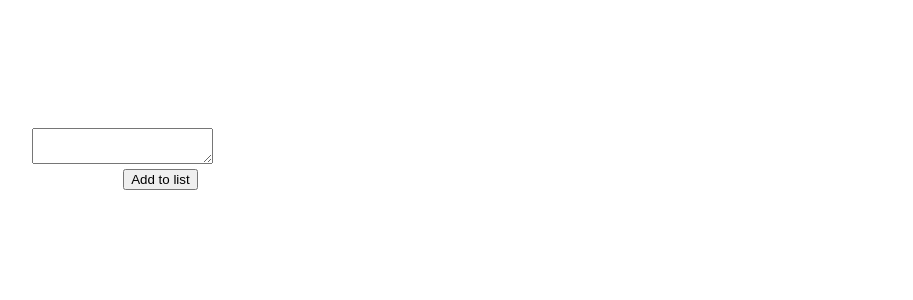
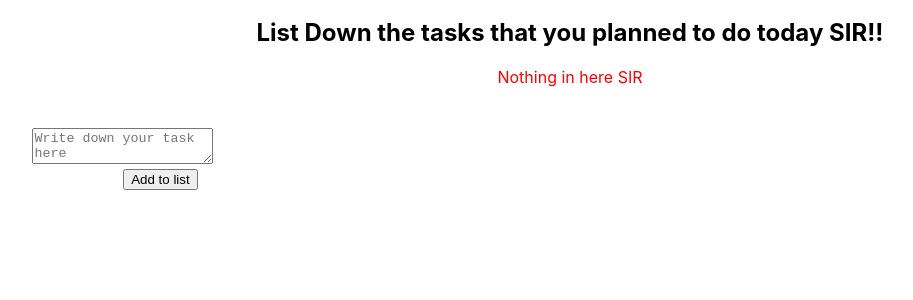
Before and after one commit to nirajpandey034/niraj_todoApp, a React (Create React App) app: page / in a window 1280 px wide. Shown: the top 300 px of the page, without its empty margins (70-983 px from the left). Built offline with nearby package versions, Linux system fonts and the light colour scheme.

Commit message:
finally somewhat done

```diff
--- a/src/components/Style.css
+++ b/src/components/Style.css
@@ -8,7 +8,11 @@
     margin-left: -64%;
 }
 
-.main {
+/* .main {
     width: 100%;
     height: auto;
+} */
+
+.TaskList {
+    margin-top: -15%;
 }
--- a/src/components/Todo.js
+++ b/src/components/Todo.js
@@ -46,10 +46,18 @@ class todo extends Component {
     render() {
         return (
             <div className="main">
-                <textarea className="textarea" value={this.state.item} onChange={this.itemadderHandler}></textarea><br />
+                <textarea placeholder="Write down your task here" className="textarea" value={this.state.item} onChange={this.itemadderHandler}></textarea><br />
                 <button type="submit" className="buttons" onClick={this.addtolistHandler}>Add to list</button>
+                <div className="TaskList">
 
-                {this.state.data}
+                <h2>List Down the tasks that you planned to do today SIR!!</h2>
+                {/* {this.state.data} */}
+                {
+                    (this.state.data == '') ?
+                    <p style={{color:'red'}}>Nothing in here SIR</p> : this.state.data
+                }
+
+                </div>
         {/* {console.log(this.state.item)} */}
             </div>
         )
```
